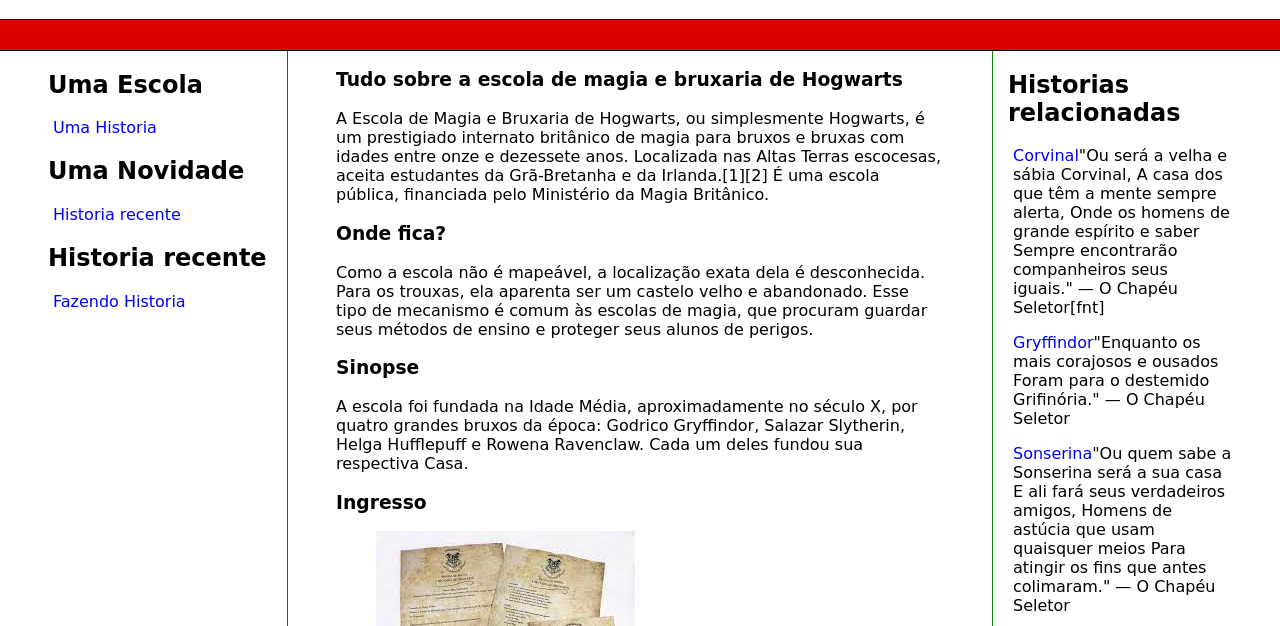
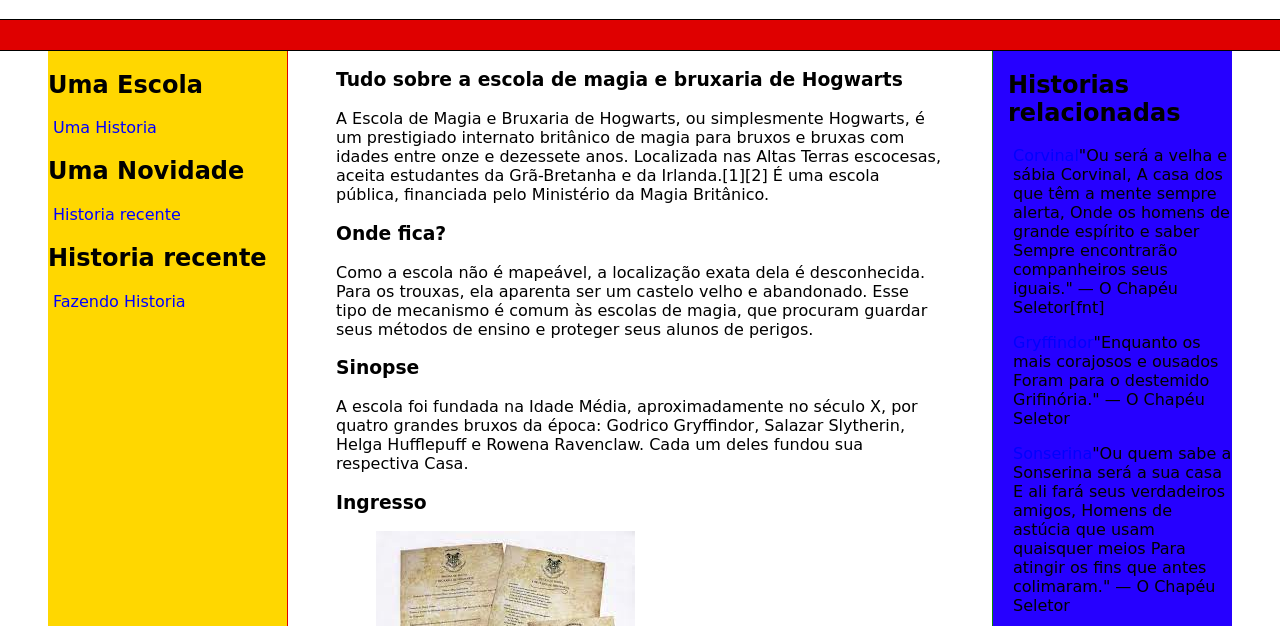
Before and after one commit to sanariaamaro/pagina-wikipedia-harrypotter, a plain HTML site: page harryPedia/index.html in a window 1280 px wide. Shown: the part 174-800 px from the top of the page. Drawn offline with Linux system fonts and the light colour scheme.

Commit message:
add files to upload
new backgrund-colors, color hogwarts home

```diff
--- a/harryPedia/assets/css/style.css
+++ b/harryPedia/assets/css/style.css
@@ -25,13 +25,16 @@ a { color:blue; text-decoration: none;}
 .footer {
     min-height: 100px;
     border-top: solid 1px #000286;
+    background-color: rgb(10, 80, 10);
 }
 .anchors {
     border-left: solid 1px #098509;
+    background-color: #2600ff;
     padding-left: 15px;
 }
 .sidebar {
     border-right: solid 1px #df0000;
+    background-color: gold;
 }
 figure {
     text-align: center;
```
